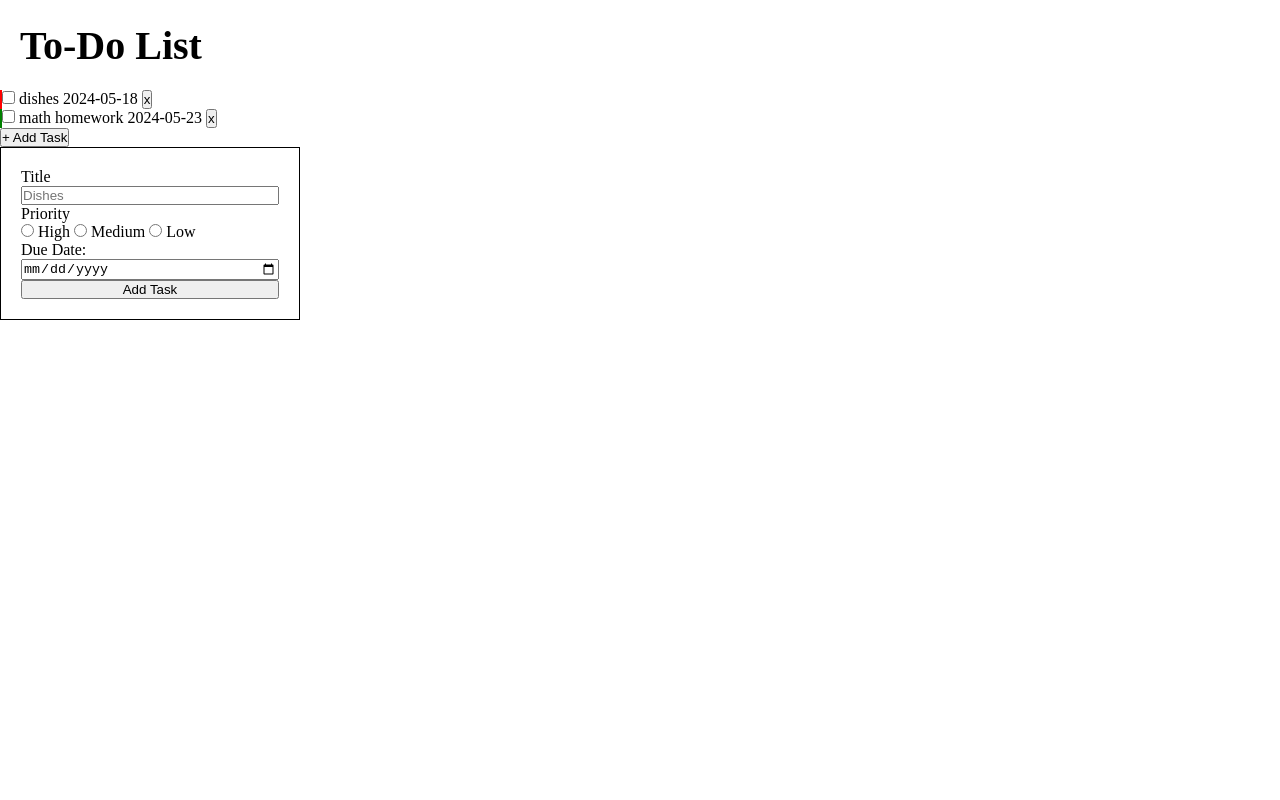
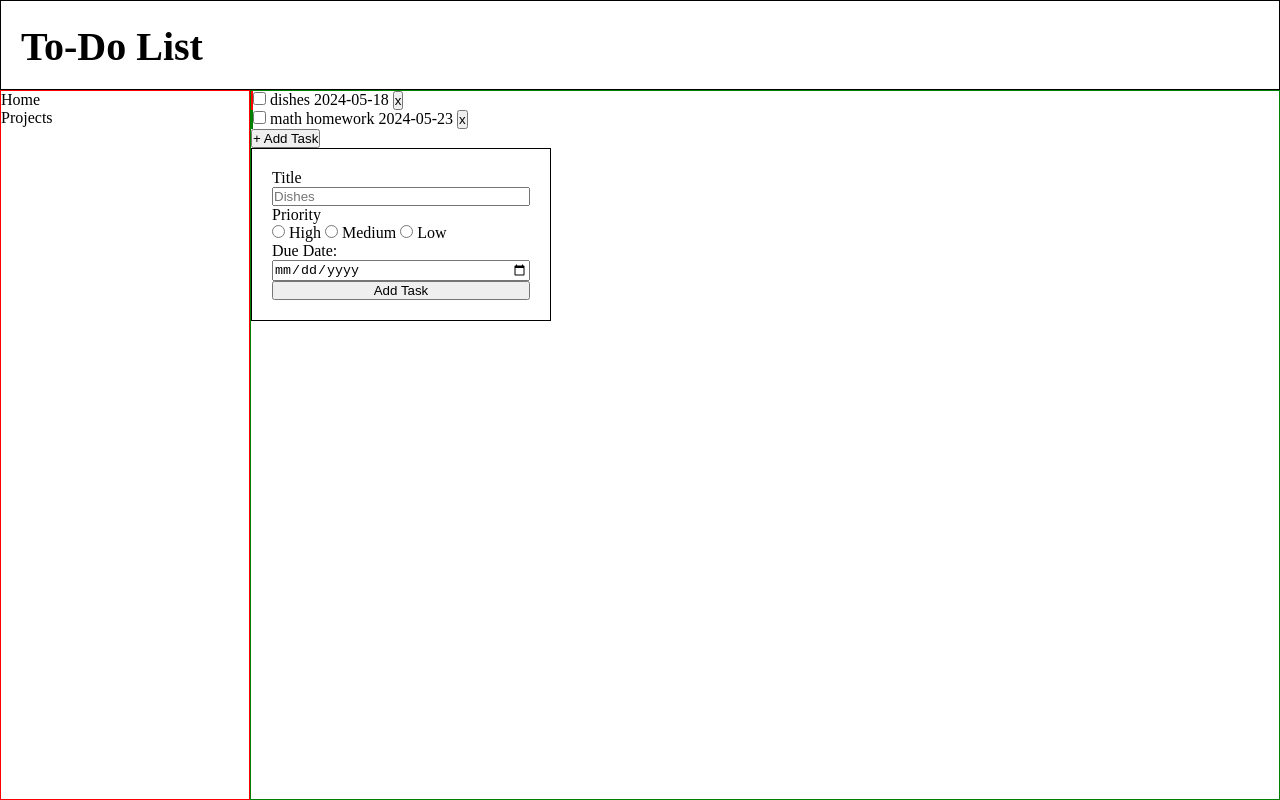
Before and after one commit to AltayHodo/odin-todo-list, a website built with webpack: page src/index.html in a window 1280 px wide. Built offline with nearby package versions, Linux system fonts and the light colour scheme.

Commit message:
Add sidebar and page layout with css grid

```diff
--- a/src/index.html
+++ b/src/index.html
@@ -6,13 +6,19 @@
   <title>To-do List</title>
 </head>
 <body>
-  <header>
+  <header id="header">
     <h1>To-Do List</h1>
   </header>
-  <div id="container"></div>
+  <div id="sidebar">
+    <div>Home</div>
+    <div class="projects-title">Projects</div>
+  </div>
 
+  <div id="main">
+    <div id="task-container"></div>
     <button id="add-task-button">+ Add Task</button>
 
+    <div id="form-container">
     <form action="" id="task-form">
       <label for="title">Title</label>
       <input type="text" id="title" name="title" placeholder="Dishes">
@@ -29,5 +35,8 @@
       <input type="date" id="date" name="date">
       <button>Add Task</button>
     </form>
+  </div>
+
+  </div>
 </body>
 </html>
--- a/src/modules/DOMHandler.js
+++ b/src/modules/DOMHandler.js
@@ -5,7 +5,7 @@ const DOMHandler = (function () {
 
 
   const renderTasks = () => {
-    const container = document.querySelector('#container');
+    const container = document.querySelector('#task-container');
     container.innerHTML = '';
 
     tasks.forEach((task, index) => {
--- a/src/style.css
+++ b/src/style.css
@@ -4,7 +4,30 @@
   box-sizing: border-box;
 }
 
-h1{
+body {
+  display: grid;
+  grid-template-columns: 250px 1fr;
+  grid-template-rows: 90px 1fr;
+  height: 100vh;
+}
+
+#header {
+  border: 1px solid;
+  grid-column: 1/ 3;
+}
+
+#sidebar {
+  border: 1px solid red;
+  max-width: 400px;
+  overflow-y: auto;
+}
+
+#main {
+  border: 1px solid green;
+}
+
+
+h1 {
   font-size: 40px;
   height: 90px;
   padding-left: 20px;
@@ -12,7 +35,7 @@ h1{
   align-items: center;
 }
 
-#task-form{
+#task-form {
   border: 1px solid;
   display: flex;
   flex-direction: column;
@@ -20,19 +43,19 @@ h1{
   padding: 20px;
 }
 
-.high{
+.high {
   border-left: 2px solid red;
 }
 
-.medium{
+.medium {
   border-left: 2px solid orange;
 }
 
-.low{
+.low {
   border-left: 2px solid green;
 }
 
-.completed{
+.completed {
   color: grey;
   text-decoration: line-through;
 }
```
Lines whose indentation alone changed are shown as unchanged.
